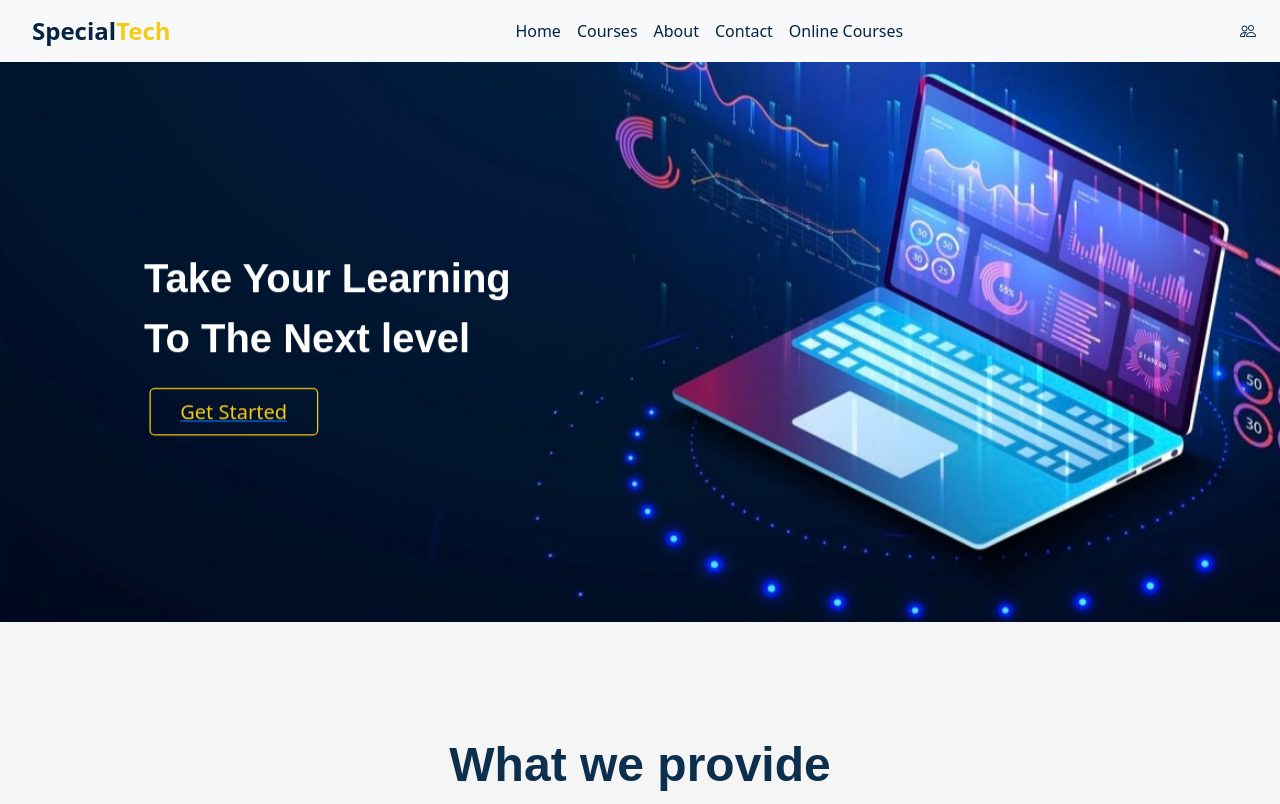
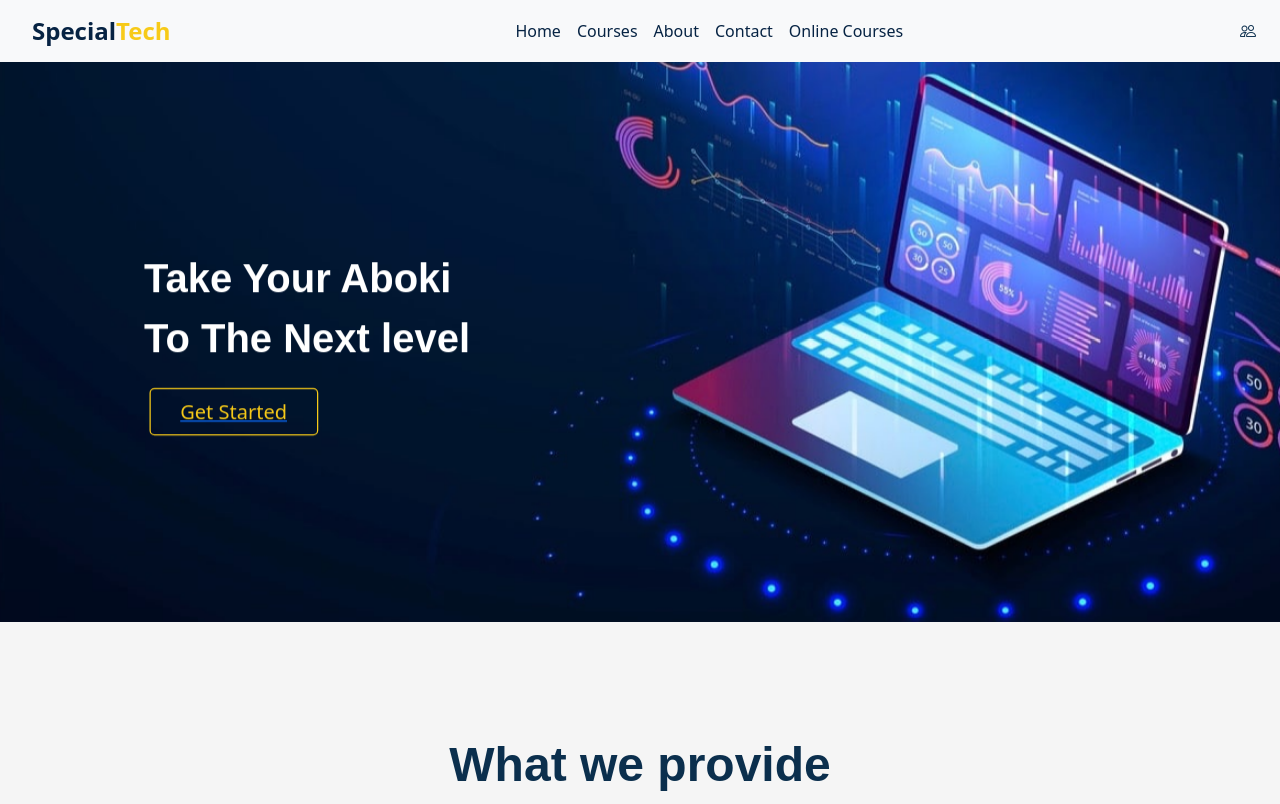
Before and after one commit to josephadebiyi91/SpecialTech, a plain HTML site: page index.html in a window 1280 px wide. Shown: the top 804 px of the page. Drawn offline with nearby package versions, Linux system fonts and the light colour scheme; a web font is replaced by a local one.

Commit message:
i tested it with aboki keyword

```diff
--- a/index.html
+++ b/index.html
@@ -106,7 +106,7 @@
           <div class="background">
             <div class="kenburns-top-left">
               <div class="inner-text">
-                <p class="in-text">Take Your Learning  <br>To The Next level</p>
+                <p class="in-text">Take Your Aboki  <br>To The Next level</p>
                 <a href="started.html"><button class="btn animated-btn thar-three px-4 mx-1">Get Started</button></a>
               </div>
 
```
